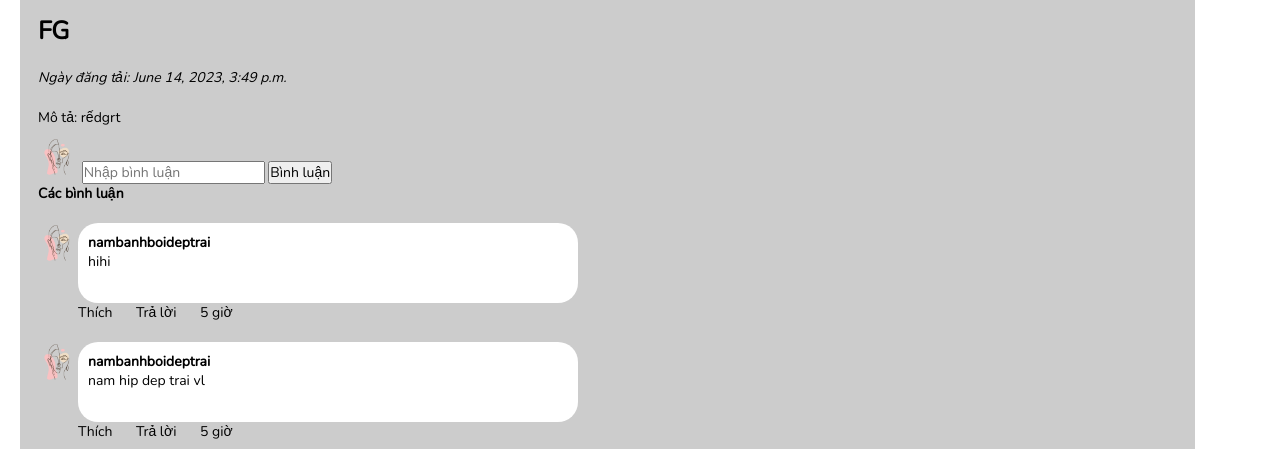
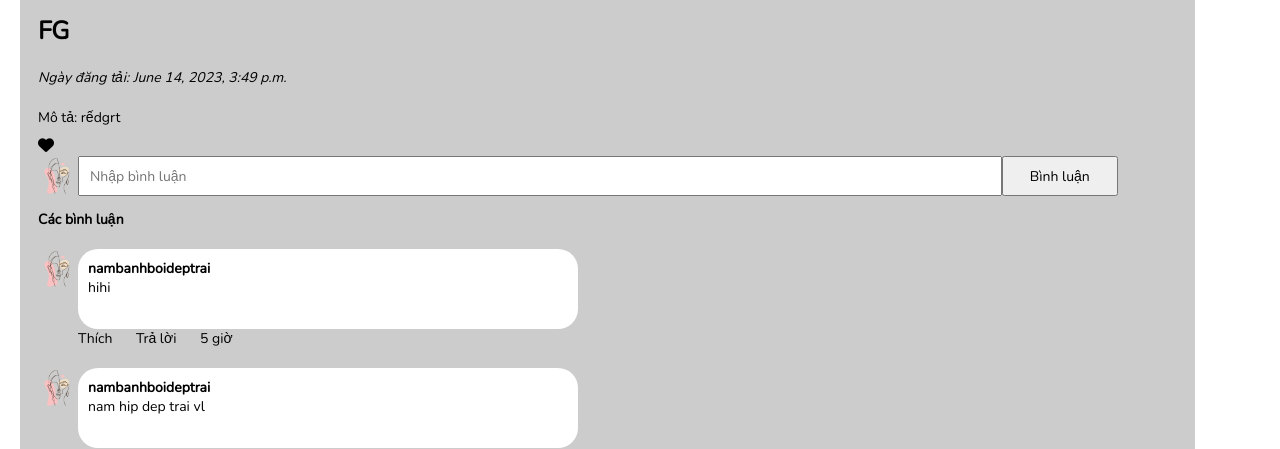
Before and after one commit to nambanhboi/PaintingHiHi, a Django app: page /painting/detail/8/ in a window 1280 px wide. Shown: the part 1058-1507 px from the top of the page. Run offline with Django 4.2, Linux system fonts and the light colour scheme; data comes from the database, SQL or seed files in the repository; both versions use the stored data as it was after the commit; some libraries are stand-ins or nearby versions.

Commit message:
like detail, imagelq

```diff
--- a/painting/static/js/painting_detail.js
+++ b/painting/static/js/painting_detail.js
@@ -65,3 +65,35 @@ function commentNoUser() {
         location.href = "http://localhost:8000/painting/loginPage/"
     }
 }
+
+async function like_pain(id) {
+    let icon  = document.querySelector(`.icon_like${id}`);
+    icon.classList.toggle('active_like');
+    console.log(id)
+    if(icon.classList.contains('active_like')) {
+        await fetch(`http://localhost:8000/painting/like/${id}/`)
+        .then((res) => {
+            console.log(res)
+        })
+        .catch((err) => {
+            console.log(err)
+        })
+    }
+    else {
+        await fetch(`http://localhost:8000/painting/like_delete/${id}/`)
+        .then((res) => {
+            console.log(res)
+        })
+        .catch((err) => {
+            console.log(err)
+        })
+    }
+
+}
+
+function likeNoUser() {
+    const res = confirm('Vui lòng đăng nhập để tiếp tục');
+    if(res) {
+        location.href = "http://localhost:8000/painting/loginPage/"
+    }
+}
--- a/painting/static/painting_detail.css
+++ b/painting/static/painting_detail.css
@@ -84,6 +84,22 @@
     display: flex;
 }
 
+.input-group {
+    display: flex;
+}
+
+.input-group input {
+    padding-left: 10px;
+    width: 80%;
+}
+
+.input-group button {
+    width: 10%;
+}
+
+.comments h2 {
+    margin: 1rem 0;
+}
 
 .user-image {
     width: 40px;
@@ -113,3 +129,7 @@
 .cmt-add span:first-child {
     margin-left: 40px;
 }
+
+.active_like {
+    color: red;
+}
--- a/painting/static/painting_list.css
+++ b/painting/static/painting_list.css
@@ -177,7 +177,8 @@ ul{
     border-radius: 16px;
     margin: 10px 5px;
 }
+*/
 
 .active_like {
     color: red;
-} */
+}
--- a/painting/templates/pages/painting_list.html
+++ b/painting/templates/pages/painting_list.html
@@ -23,7 +23,7 @@
                         </div>
                         <ul class="function-pictures">
                             <li>
-                                {% if paintings_like %}
+                                {% if user %}
                                     <i class="fa-solid fa-heart icon_like{{painting.id}}
                                         `{% for ptl in paintings_like %}
                                             {% if painting.id == ptl.painting.id %}
--- a/painting/templates/pages/paiting_detail.html
+++ b/painting/templates/pages/paiting_detail.html
@@ -16,6 +16,22 @@
             <p class="dt-ct-date">Ngày đăng tải: {{ painting.upload_date }}</p>
 
         <p> Mô tả: {{ painting.description }}</p>
+
+        <ul class="function-pictures">
+            <li>
+                {% if is_user %}
+                    <i class="fa-solid fa-heart icon_like{{painting.id}}
+                        `{% if painting_like %}
+                            active_like
+                        {% endif %}`"
+                        onclick="like_pain(`{{ painting.id }}`)"
+                    ></i>
+                {% else %}
+                <i class="fa-solid fa-heart" onclick="likeNoUser()"></i>
+                {% endif %}
+            </li>
+
+        </ul>
 
         <div class="input-group mb-3">
             <img src="{% static 'image/logo.png' %}" alt="" class="user-image">
--- a/painting/views.py
+++ b/painting/views.py
@@ -32,7 +32,8 @@ def painting_list(request):
     paintings = Painting.objects.all()
     if request.user.is_authenticated:
         paintings_like = Like.objects.filter(user=request.user)
-        return render(request,'pages/painting_list.html',{'paintings':paintings, "paintings_like": paintings_like})
+        print(paintings_like)
+        return render(request,'pages/painting_list.html',{'paintings':paintings, "paintings_like": paintings_like, 'user': request.user})
     return render(request,'pages/painting_list.html',{'paintings':paintings})
 
 @login_required
@@ -68,10 +69,11 @@ def painting_detail(request,pk):
     painting = get_object_or_404(Painting,pk=pk)
     comments = reversed(Comment.objects.all())
     paintings = Painting.objects.all()
-    paintinglq = PaintingLq.objects.all()
+    paintinglq = PaintingLq.objects.filter(painting=painting)
     if request.user.is_authenticated:
         is_user = request.user
-        return render(request,'pages/paiting_detail.html',{'painting':painting, 'paintings':paintings, 'comments': comments, 'is_user': is_user, 'paintinglq': paintinglq })
+        painting_like = Like.objects.filter(user=request.user, painting=painting)
+        return render(request,'pages/paiting_detail.html',{'painting':painting, 'paintings':paintings, 'comments': comments, 'is_user': is_user, 'paintinglq': paintinglq, 'painting_like': painting_like })
     return render(request,'pages/paiting_detail.html',{'painting':painting, 'paintings':paintings, 'comments': comments, 'paintinglq': paintinglq})
 
 @login_required
```
Also changed, not shown: db.sqlite3.
